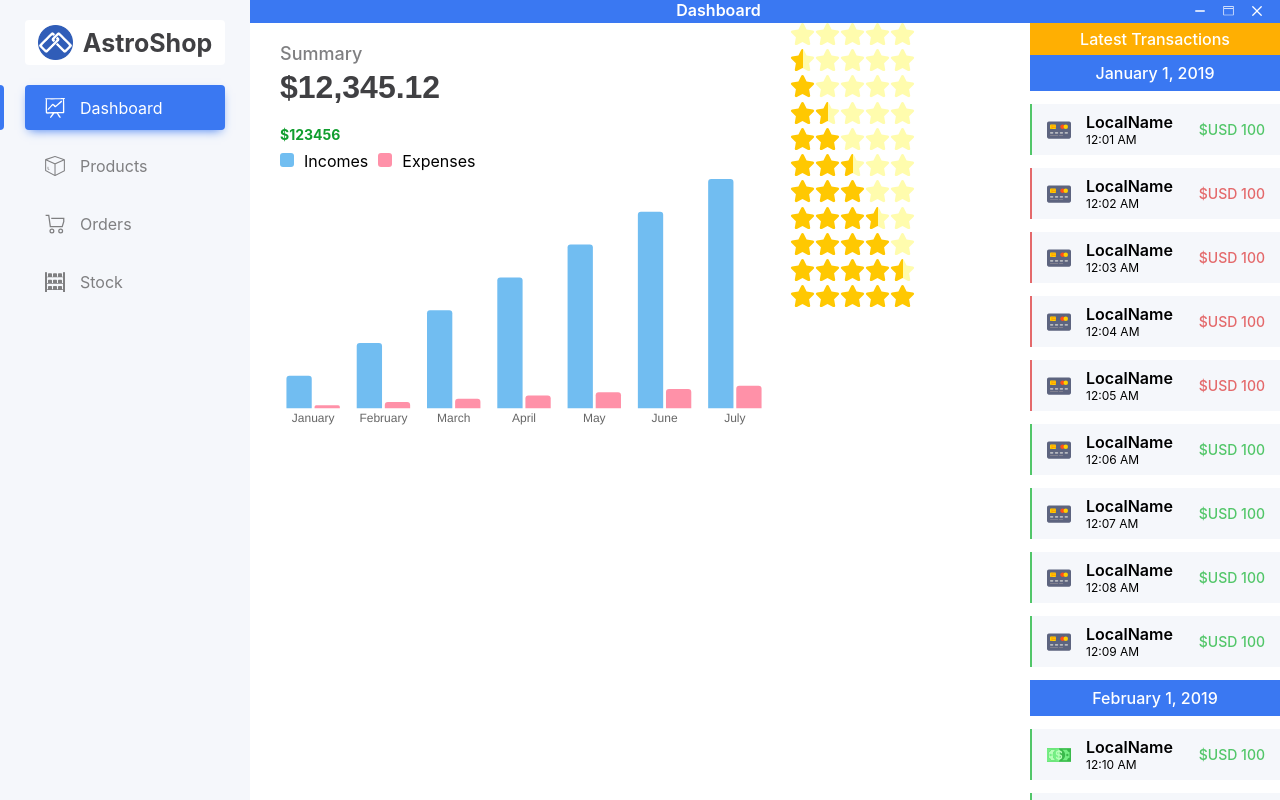
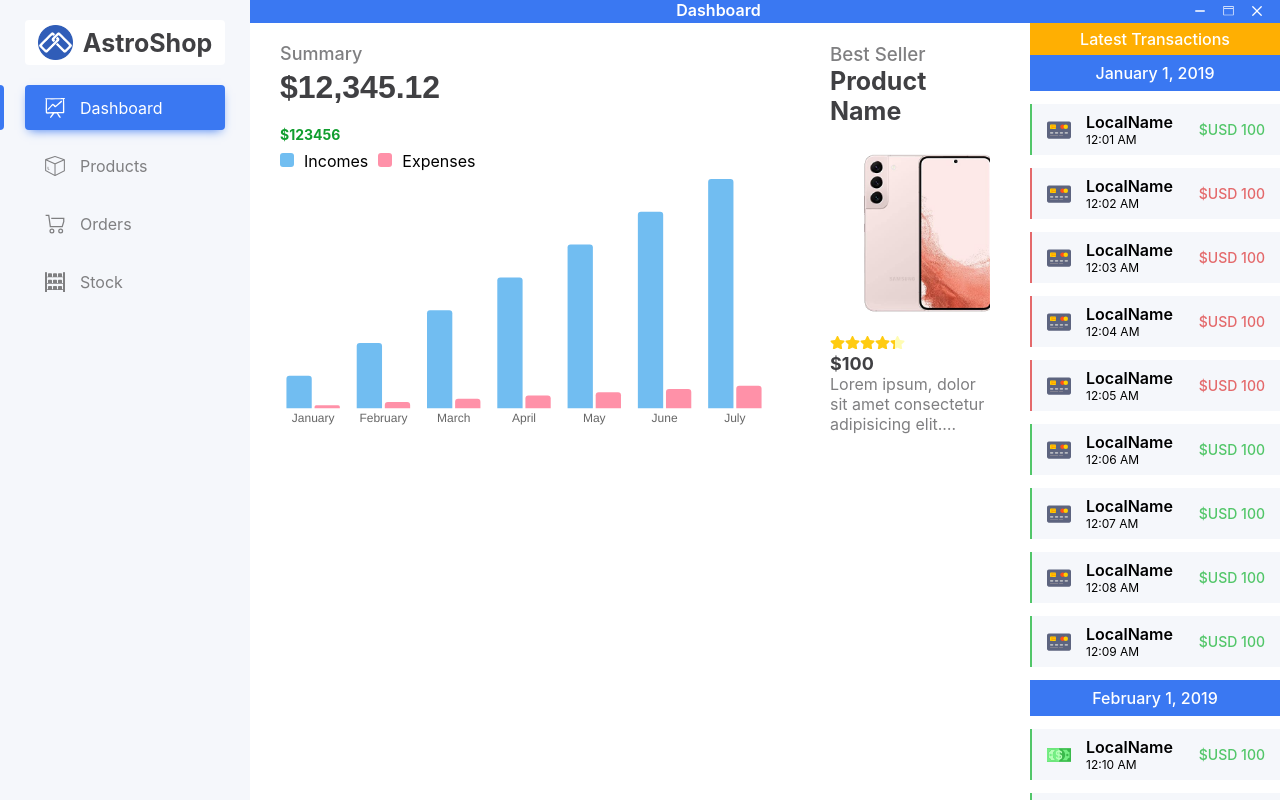
Before and after one commit to sebas-pena/store, a React (Create React App) app in the folder management-app/: page / in a window 1280 px wide. Built offline with nearby package versions, Linux system fonts and the light colour scheme.

Commit message:
avance best seller

```diff
--- /dev/null
+++ b/management-app/src/components/best-seller-dashboard/BestSellerDashboard.jsx
@@ -0,0 +1,25 @@
+import StarRating from "../star-rating/StarRating"
+import productImage from "../../assets/images/product-test.png"
+import "./bestseller.css"
+const BestSeller = () => {
+  return (
+    <div className="best-seller-dashboard">
+      <div className="best-seller-dashboard-header">
+        <h3>Best Seller</h3>
+        <p className="best-seller-dashboard__name">Product Name</p>
+      </div>
+      <figure className="best-seller-dashboard__img">
+        <img src={productImage} alt="product" />
+      </figure>
+      <StarRating rating={4.3} size="15" max="5" />
+      <p className="best-seller-dashboard__price">$100</p>
+      <p className="best-seller-dashboard__description">
+        Lorem ipsum, dolor sit amet consectetur adipisicing elit. Libero, nam
+        soluta? Eius ut velit minima, doloremque amet ipsa pariatur, labore,
+        totam facilis ullam adipisci explicabo eaque a recusandae laborum et.
+      </p>
+    </div>
+  )
+}
+
+export default BestSeller
--- /dev/null
+++ b/management-app/src/components/best-seller-dashboard/bestseller.css
@@ -0,0 +1,42 @@
+.best-seller-dashboard{
+    display: flex;
+    flex-direction: column;
+    max-height: 391px;
+    margin: 20px 40px;
+    overflow: hidden;
+}
+
+.best-seller-dashboard-header > h3{
+    color: var(--gray);
+    font-weight: 500;
+}
+
+.best-seller-dashboard__name{
+    font-size: 25px;
+    font-weight: bold;
+    margin-bottom: 0.5rem;
+    color: var(--dark-gray);
+}
+
+.best-seller-dashboard__img{
+    display: flex;
+    flex: 1;
+    overflow: hidden;
+}
+
+.best-seller-dashboard__img > img{
+    object-fit: contain;
+    padding: 20px;
+}
+.best-seller-dashboard__price{
+    font-size: 18px;
+    font-weight: bold;
+    color: var(--dark-gray);
+}
+.best-seller-dashboard__description{
+    display: -webkit-box;
+    -webkit-line-clamp: 3;
+    -webkit-box-orient: vertical;
+    overflow: hidden;
+    color: var(--gray);
+}
--- a/management-app/src/components/star-rating/StarRating.jsx
+++ b/management-app/src/components/star-rating/StarRating.jsx
@@ -1,34 +1,38 @@
 import { ReactComponent as StarIcon } from "../../assets/svg/star.svg"
 
 import "./starrating.css"
-const ratings = {
-  0: "0%",
-  0.5: "10%",
-  1: "20%",
-  1.5: "30%",
-  2: "40%",
-  2.5: "50%",
-  3: "60%",
-  3.5: "70%",
-  4: "80%",
-  4.5: "90%",
-  5: "100%",
-}
 
-const StarRating = ({ rating }) => {
+const StarRating = ({
+  rating = 2.5,
+  size = 15,
+  max = 5,
+  primary = "#ffc800",
+  secondary = "#fffcad",
+}) => {
+  const fillStyle = {
+    width: size * rating,
+    backgroundColor: primary,
+  }
+  const emptyStyle = {
+    flex: 1,
+    backgroundColor: secondary,
+  }
+
   return (
     <div className="star-rating__ctn">
-      <StarIcon width="25" fill="grey" className="star-rating__star" />
-      <StarIcon width="25" fill="grey" className="star-rating__star" />
-      <StarIcon width="25" fill="grey" className="star-rating__star" />
-      <StarIcon width="25" fill="grey" className="star-rating__star" />
-      <StarIcon width="25" fill="grey" className="star-rating__star" />
+      {Array(Number(max))
+        .fill(1)
+        .map((_, i) => (
+          <StarIcon
+            width={size}
+            fill="#888888"
+            className="star-rating__star"
+            key={i}
+          />
+        ))}
       <div className="star-rating__overlays">
-        <div
-          className="star-rating__overlay-yellow"
-          style={{ width: ratings[rating] }}
-        ></div>
-        <div className="star-rating__overlay-gray"></div>
+        <div className="star-rating__overlay-yellow" style={fillStyle}></div>
+        <div className="star-rating__overlay-gray" style={emptyStyle}></div>
       </div>
     </div>
   )
--- a/management-app/src/components/star-rating/starrating.css
+++ b/management-app/src/components/star-rating/starrating.css
@@ -15,12 +15,3 @@
     mix-blend-mode: overlay;
     height: 100%;
 }
-
-.star-rating__overlay-yellow{
-    background-color: #ffc800;
-}
-
-.star-rating__overlay-gray{
-    flex: 1;
-    background-color: #fffcad;
-}
--- a/management-app/src/components/top-selling-dashboard/TopSellingDashboard.jsx
+++ /dev/null
@@ -1,21 +0,0 @@
-import StarRating from "../star-rating/StarRating"
-import "./topsellingdashboard.css"
-const TopSellingDashboard = () => {
-  return (
-    <div>
-      <StarRating rating={0} />
-      <StarRating rating={0.5} />
-      <StarRating rating={1} />
-      <StarRating rating={1.5} />
-      <StarRating rating={2} />
-      <StarRating rating={2.5} />
-      <StarRating rating={3} />
-      <StarRating rating={3.5} />
-      <StarRating rating={4} />
-      <StarRating rating={4.5} />
-      <StarRating rating={5} />
-    </div>
-  )
-}
-
-export default TopSellingDashboard
--- a/management-app/src/index.css
+++ b/management-app/src/index.css
@@ -16,6 +16,9 @@
   margin: 0;
   padding: 0;
   user-select: none;
+}
+*:focus-visible{
+  outline: none;
 }
 
 body {
@@ -38,6 +41,7 @@ body {
   flex: 1;
   display: flex;
   flex-direction: column;
+  overflow: hidden;
 }
 
 button{
--- a/management-app/src/pages/DashboardPage.jsx
+++ b/management-app/src/pages/DashboardPage.jsx
@@ -1,6 +1,6 @@
+import BestSellerDashboard from "../components/best-seller-dashboard/BestSellerDashboard"
 import SalesExpensesChart from "../components/charts/sales-expenses/SalesExpensesChart"
 import LatestTransactions from "../components/latest-transactions/TransactionsHistory"
-import TopSellingDashboard from "../components/top-selling-dashboard/TopSellingDashboard"
 import { totalSalesMock } from "../mocks/totalsales"
 import "./dashboard-page.css"
 const DashboardPage = () => {
@@ -8,7 +8,7 @@ const DashboardPage = () => {
     <div className="dashboard__ctn">
       <main className="dashboard__main-ctn">
         <SalesExpensesChart period={"lastyear"} {...totalSalesMock} />
-        <TopSellingDashboard />
+        <BestSellerDashboard />
       </main>
       <LatestTransactions />
     </div>
--- a/management-app/src/pages/dashboard-page.css
+++ b/management-app/src/pages/dashboard-page.css
@@ -6,4 +6,6 @@
 .dashboard__main-ctn{
     flex: 1;
     display: flex;
+    overflow: hidden;
+
 }
```
Also changed, not shown: management-app/src/assets/images/product-test.png (added), management-app/src/components/top-selling-dashboard/topsellingdashboard.css (deleted).
